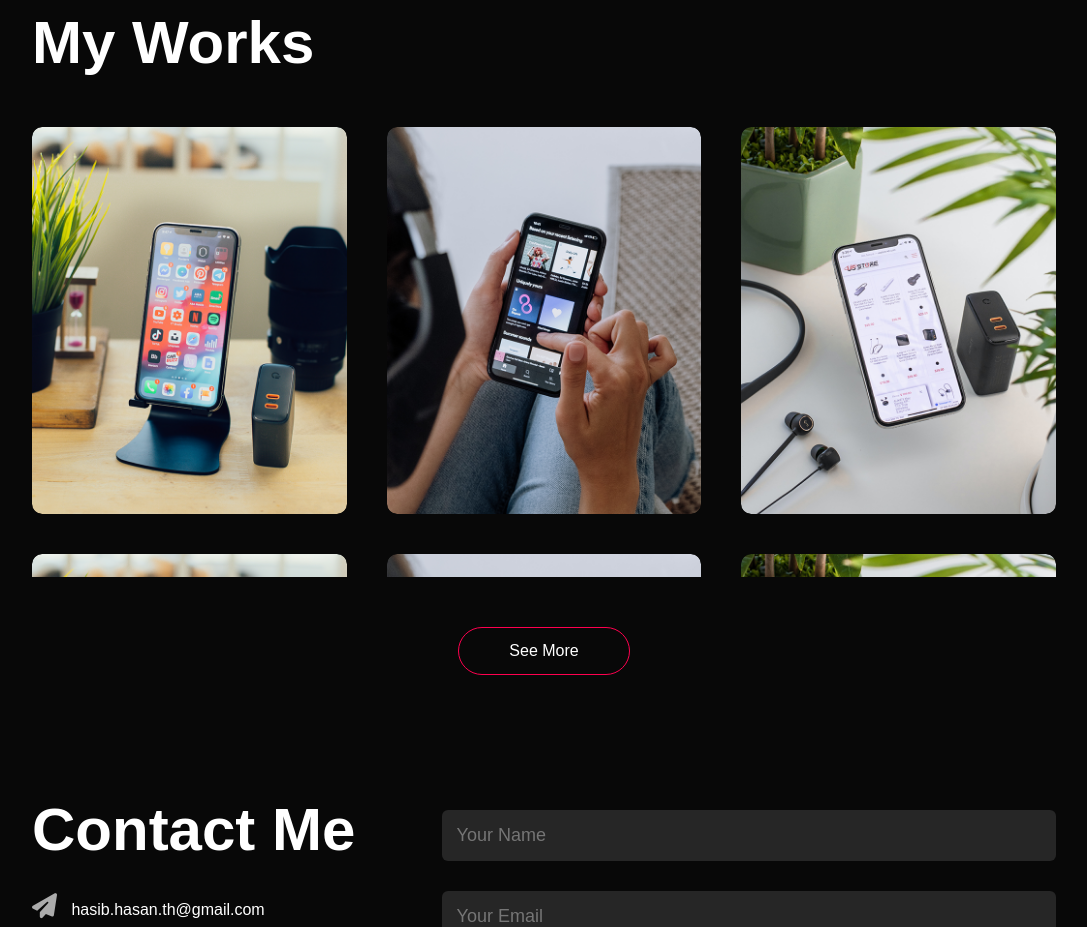
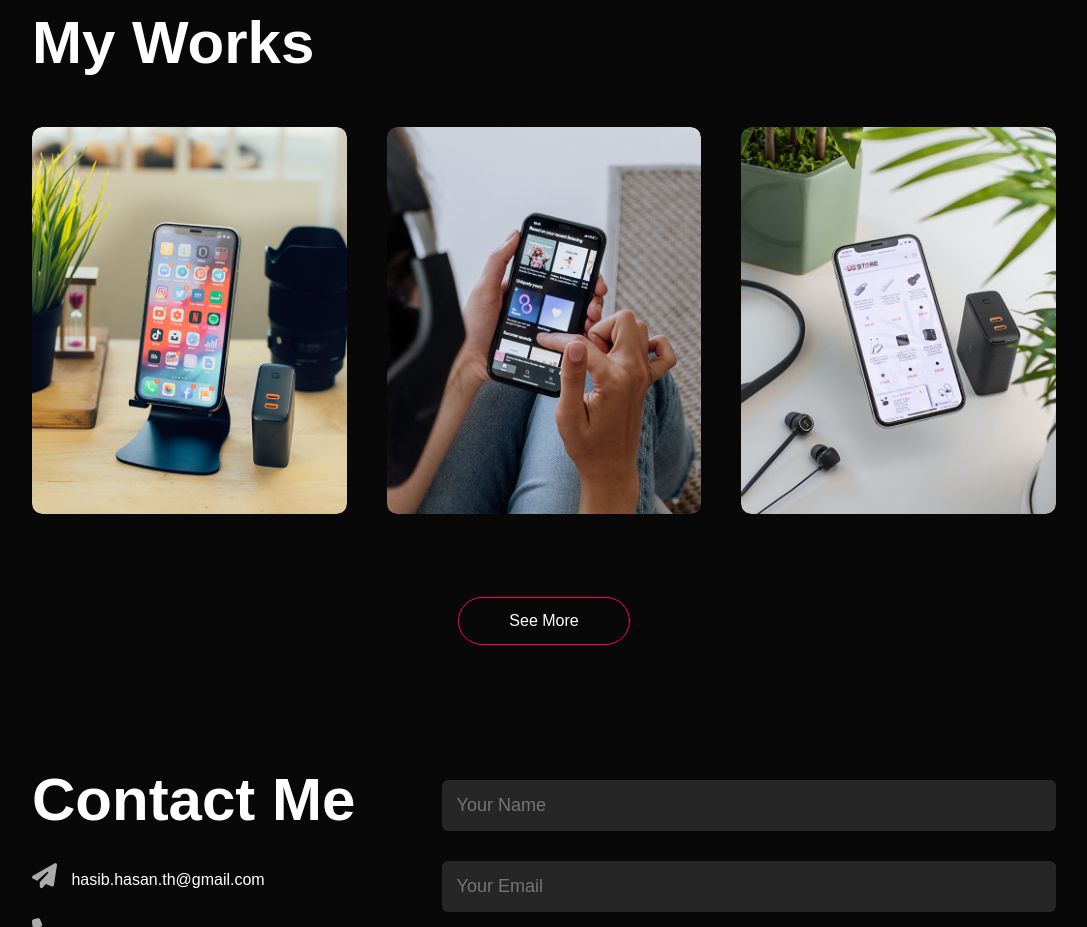
Before and after one commit to Md-Hasibul-Hasan/My_Portfolio, a plain HTML site: page index.html in a window 1280 px wide. Shown: the part 2020-2947 px from the top of the page, without its empty margins (96-1183 px from the left). Drawn offline with Linux system fonts and the light colour scheme.

Commit message:
fix scroll

```diff
--- a/style.css
+++ b/style.css
@@ -225,10 +225,10 @@ nav ul li a:hover::after{
 
 .work-list {
     display: grid;
-    grid-template-columns: repeat(auto-fit, minmax(250px, 1fr));
+    grid-template-columns: repeat(auto-fit, minmax(280px, 1fr));
     grid-gap: 40px;
     margin-top: 50px;
-    max-height: 450px;
+    max-height: 420px;
     overflow-y: auto;
 }
 
```
